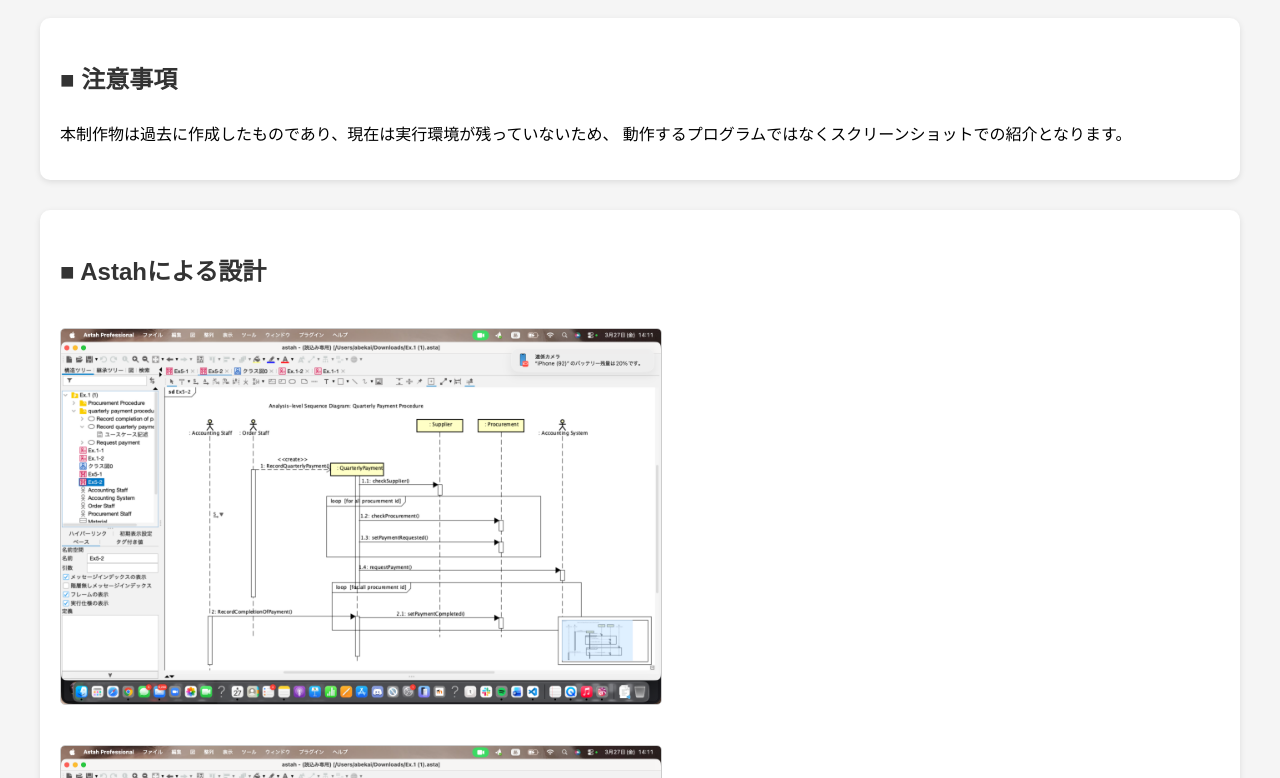
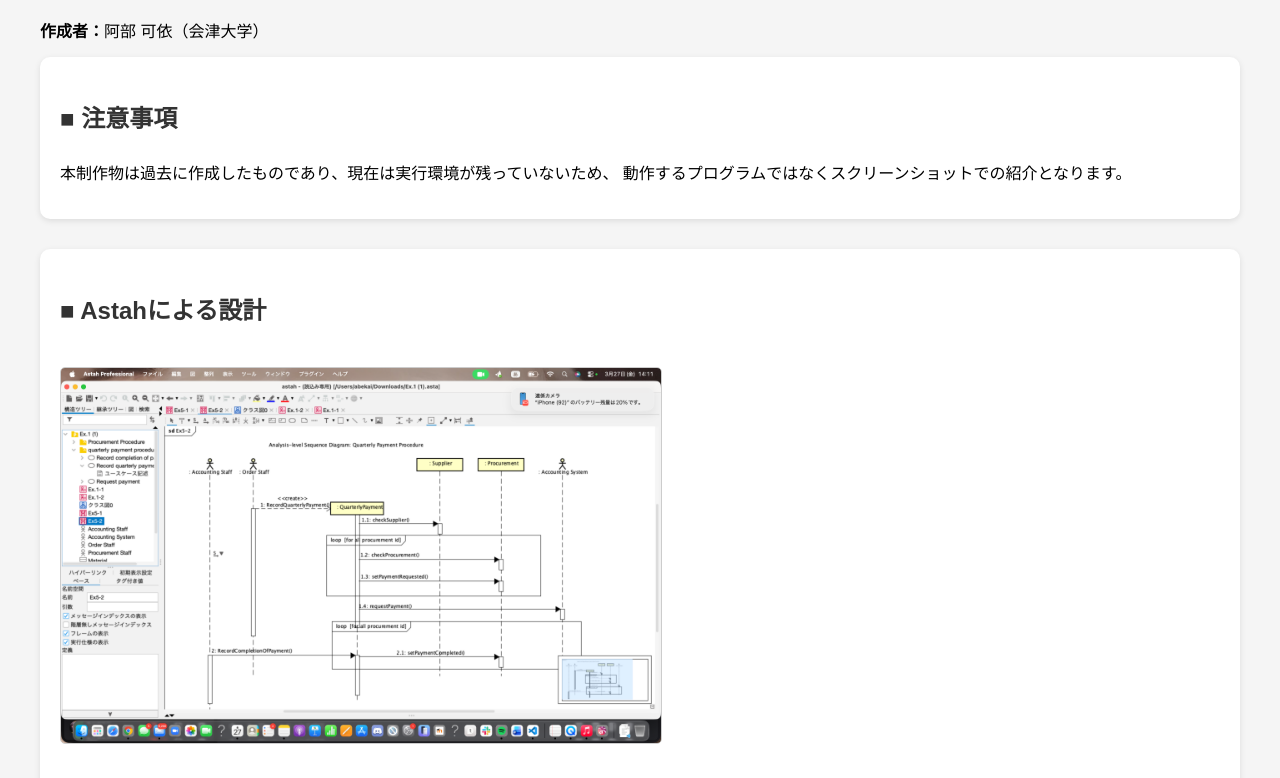
Before and after one commit to ABEKai/portfolio, a plain HTML site: page index.html in a window 1280 px wide. Shown: the part 114-892 px from the top of the page. Drawn offline with Linux system fonts and the light colour scheme.

Commit message:
Update index.html

```diff
--- a/index.html
+++ b/index.html
@@ -42,7 +42,7 @@
 <body>
 
 <h1>レジシステム（Astah + Java）</h1>
-
+<p><strong>作成者：</strong>阿部 可依（会津大学）</p>
 <div class="section">
     <h2>■ 注意事項</h2>
     <p>
```
